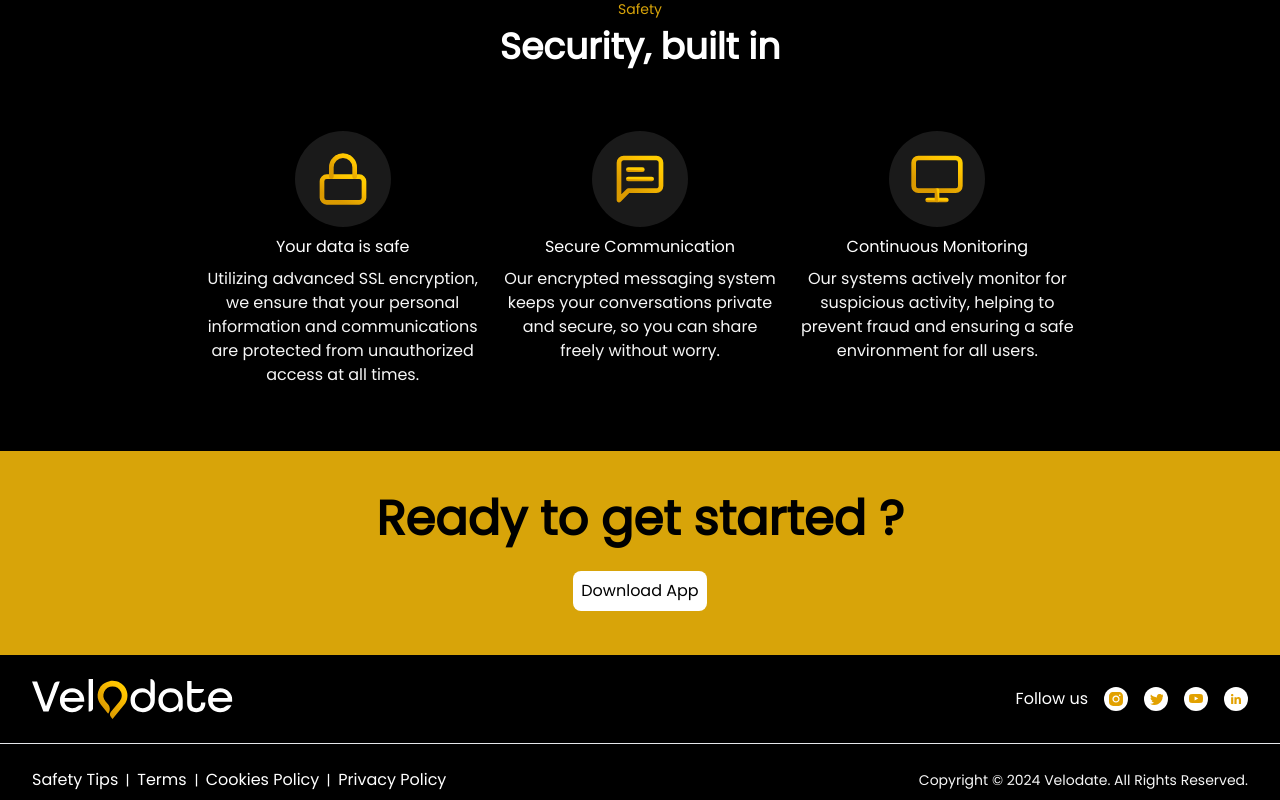
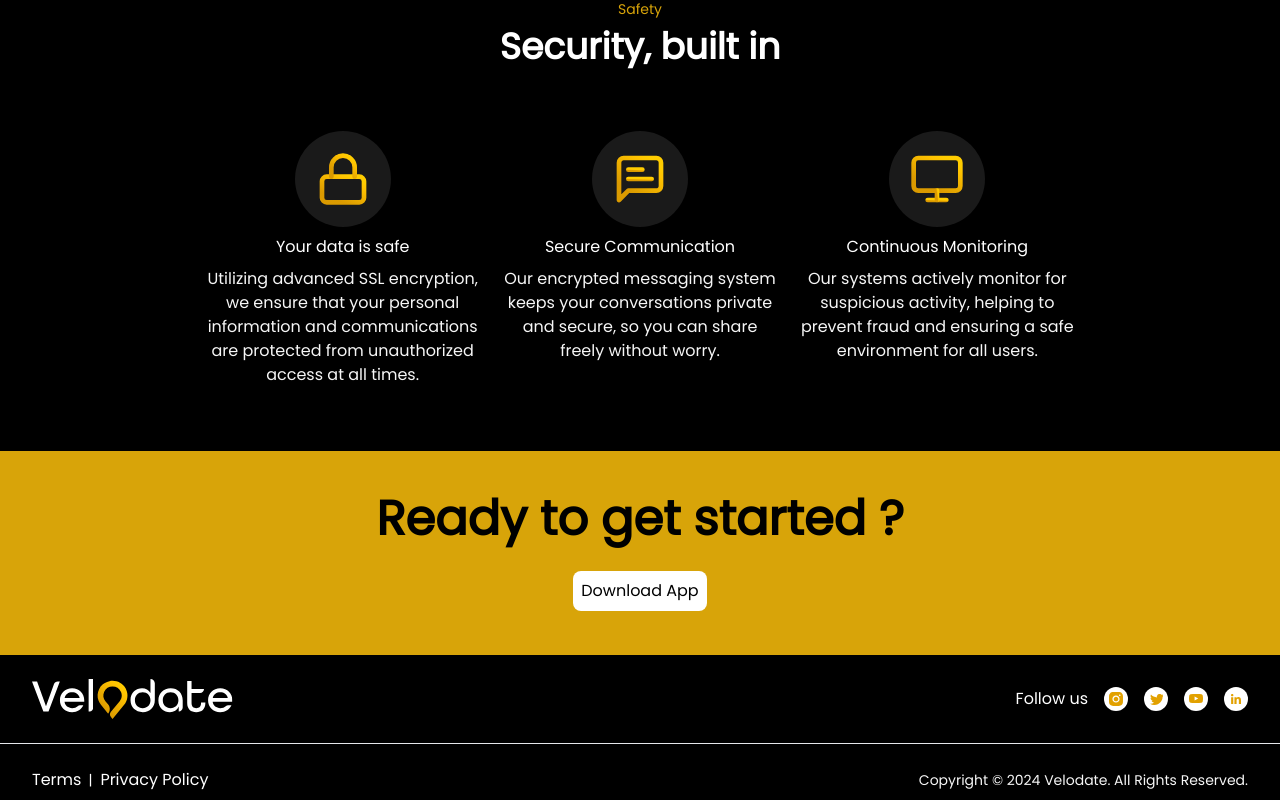
Before and after one commit to Chaitanyarana02/Velodate-website, a React (Vite) app: page / in a window 1280 px wide. Shown: the part 1624-2424 px from the top of the page. Built offline with nearby package versions, Linux system fonts and the light colour scheme.

Commit message:
changes new 27-3-2024

```diff
--- a/src/components/footer/Footer.jsx
+++ b/src/components/footer/Footer.jsx
@@ -51,15 +51,7 @@ const Footer = () => {
         <div className="flex flex-col gap-4 md:gap-0 md:flex-row items-center justify-between w-full px-8 py-2">
           <div className="flex gap-2 items-center max-[459px]:flex-col">
             <div className="flex gap-2 items-center">
-              <div className="flex gap-2 items-center">
-                <span className="text-[#FFFFFF] font-normal text- ">
-                  Safety Tips
-                </span>
-                <img
-                  src="/assets/footer/horizontalLine.svg"
-                  alt="horizontalLine"
-                />
-              </div>
+
 
               <div className="flex gap-2 items-center">
                 <a href="/terms-services" className="text-[#FFFFFF] font-normal text- ">Terms</a>
@@ -71,15 +63,7 @@ const Footer = () => {
             </div>
 
             <div className="flex gap-2 items-center">
-              <div className="flex gap-2 items-center">
-                <span className="text-[#FFFFFF] font-normal text- ">
-                  Cookies Policy
-                </span>
-                <img
-                  src="/assets/footer/horizontalLine.svg"
-                  alt="horizontalLine"
-                />
-              </div>
+
 
               <div className="flex gap-2 items-center">
                 <a href='/privacy-policy' className="text-[#FFFFFF] font-normal text- ">
--- a/src/components/landing-page/pages/NavBar.jsx
+++ b/src/components/landing-page/pages/NavBar.jsx
@@ -2,7 +2,7 @@ const NavBar = () => {
   return (
     <>
       <div className="flex items-center justify-between px-2 md:px-8  py-4 w-full">
-        <img href="/" src="/assets/navbar/velodateLogo.svg" alt="vilodateLogo" />
+        <img src="/assets/navbar/velodateLogo.svg" alt="vilodateLogo" />
 
         <button className="bg-[#D8A409] hover:bg-[#be9838] p-2 rounded-lg">
           Download App
```
Also changed, not shown: 2 other files (tests, documents, lock files or other folders).
